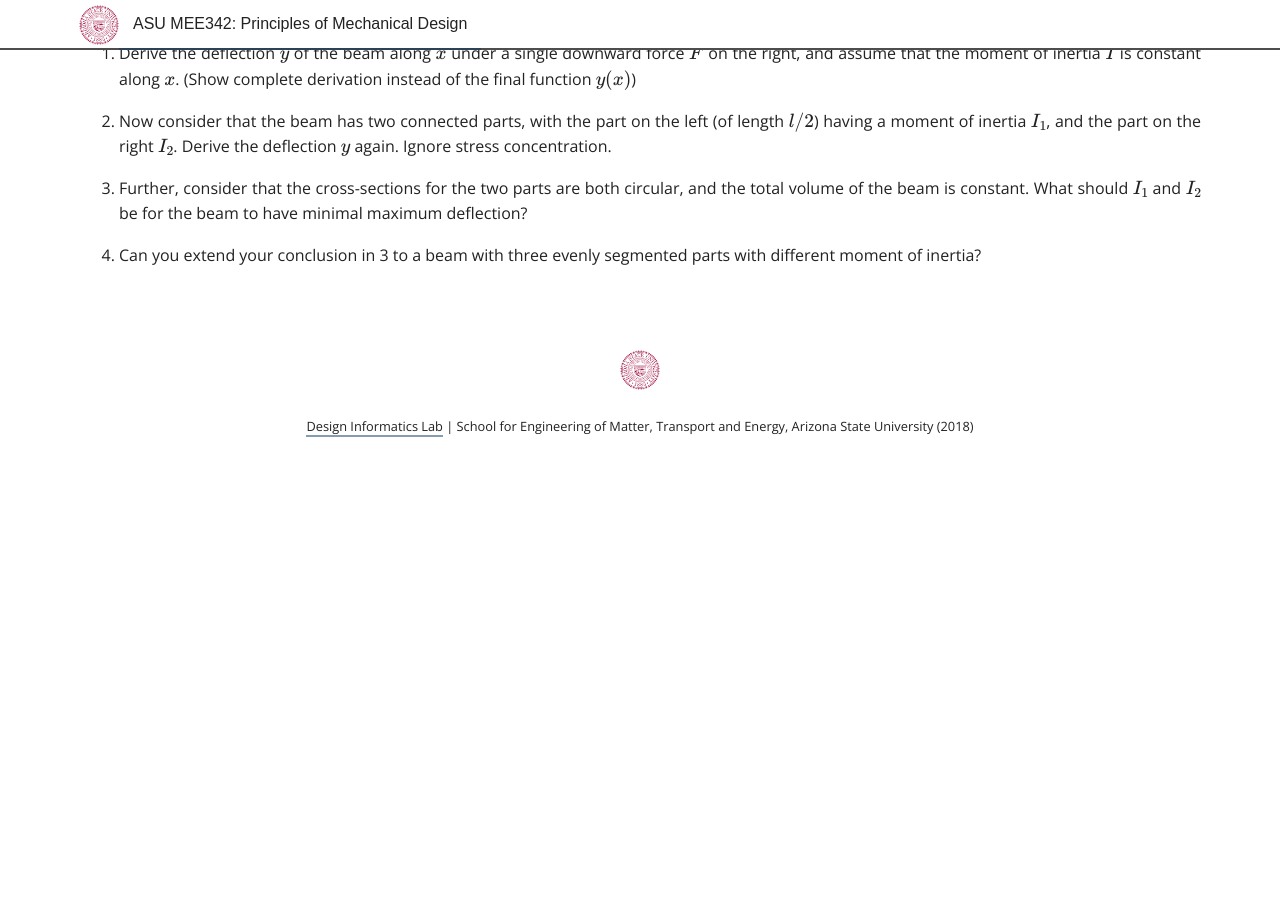
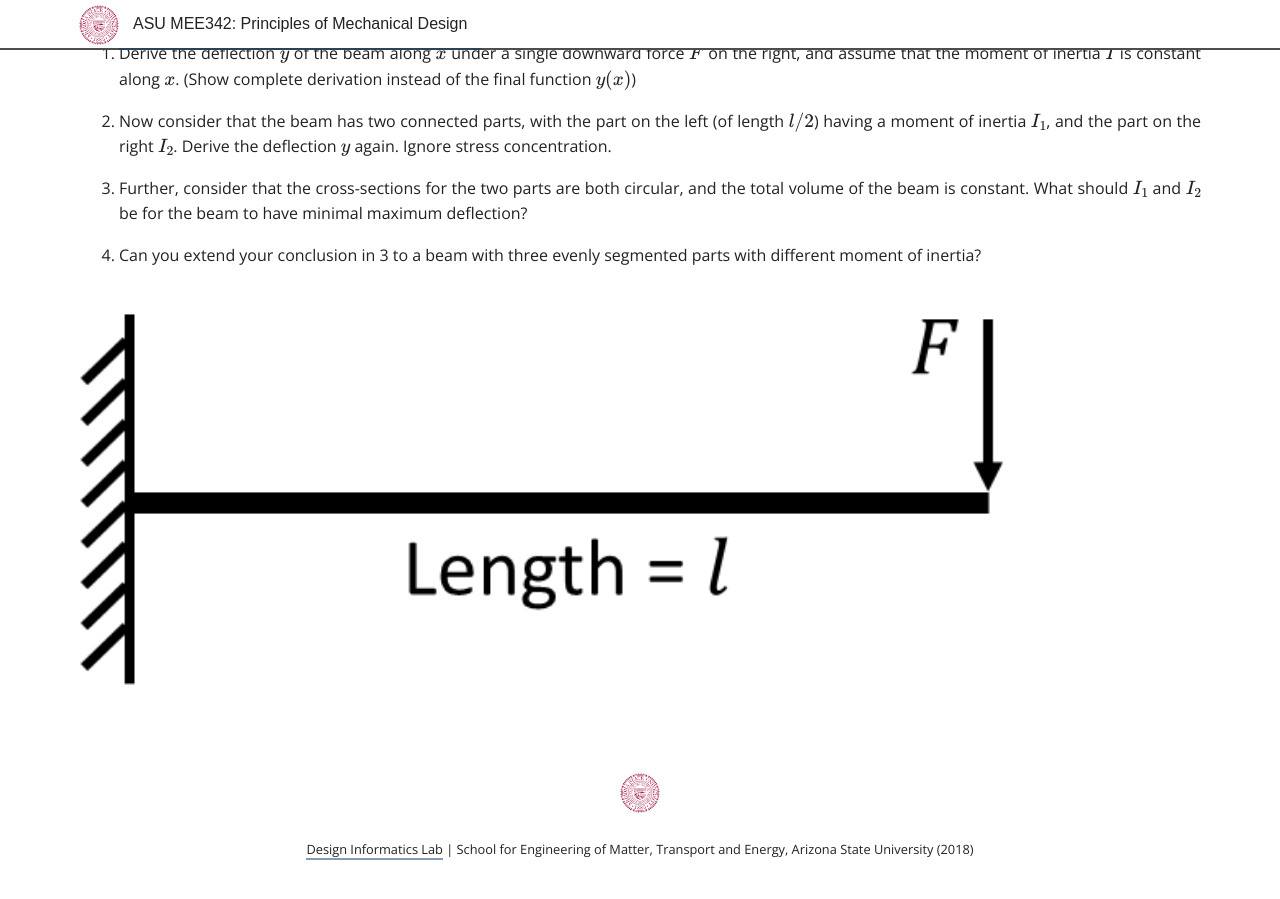
Before and after one commit to DesignInformaticsLab/DesignInformaticsLab.github.io, a Jekyll site: the page built from _posts/teaching/mechdesign/2018-01-16-homework1.md, in a window 1280 px wide and 900 px high, scrolled down 2623 px. Built offline with Jekyll 4.4.1, drawn with Linux system fonts in a browser that asks for light colours; some web fonts are replaced; formulas are drawn with MathJax 3; before the commit the page ends 3099 px from its top, so only the background shows below that.

Commit message:
updated hw

```diff
--- a/_posts/teaching/mechdesign/2018-01-16-homework1.md
+++ b/_posts/teaching/mechdesign/2018-01-16-homework1.md
@@ -108,3 +108,5 @@
 of the beam is constant. What should $$I_1$$ and $$I_2$$ be for the beam to have minimal maximum deflection?
 
 4. Can you extend your conclusion in 3 to a beam with three evenly segmented parts with different moment of inertia?
+
+<img src="/_images/mechdesign/hw1_5.png" alt="Drawing" style="height: 400px;"/>
```
Also changed, not shown: _images/mechdesign/hw1_5.png (added).
